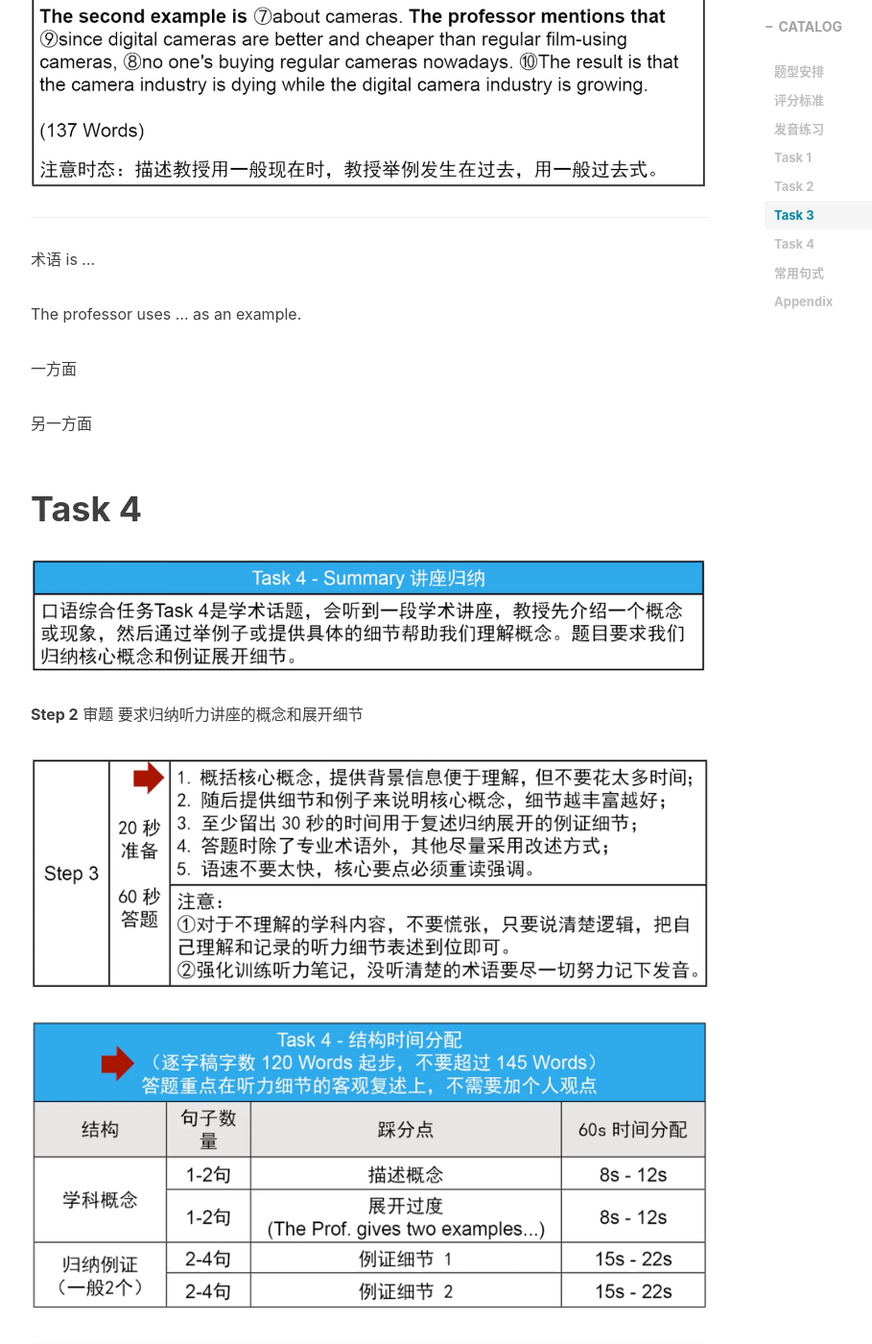
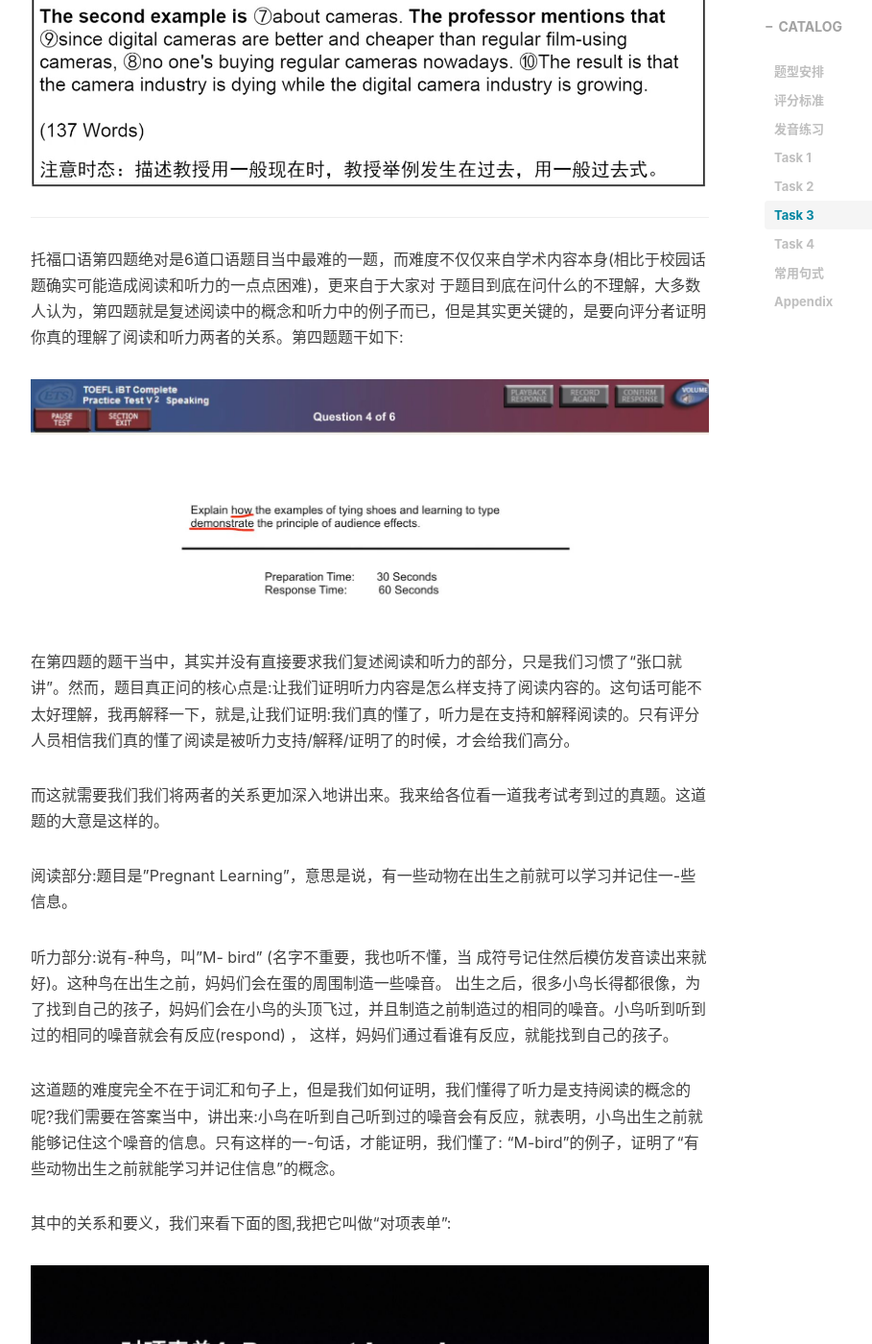
Before and after one commit to MessiahChen/MessiahChen.github.io, a Jekyll site: the page built from _posts/2020-07-20-TOEFL-Speaking.markdown, in a window 1280 px wide and 1400 px high, scrolled down 12497 px. Shown: the whole window at 96% size, without its empty margins (233-1142 px from the left). Built offline with Jekyll 4.4.1, drawn with Linux system fonts in a browser that asks for light colours; nearby versions of some CDN libraries; comment, search, counter and statistics services are not loaded; some of the changed text lies outside the part shown.

Commit message:
update speaking

```diff
--- a/_posts/2020-07-20-TOEFL-Speaking.markdown
+++ b/_posts/2020-07-20-TOEFL-Speaking.markdown
@@ -180,6 +180,32 @@ For example/because/细节
 
 ---
 
+托福口语第四题绝对是6道口语题目当中最难的一题，而难度不仅仅来自学术内容本身(相比于校园话题确实可能造成阅读和听力的一点点困难)，更来自于大家对 于题目到底在问什么的不理解，大多数人认为，第四题就是复述阅读中的概念和听力中的例子而已，但是其实更关键的，是要向评分者证明你真的理解了阅读和听力两者的关系。第四题题干如下:
+
+![img](/img/in-post/post-TOEFL/speaking-33.jpg)
+
+在第四题的题干当中，其实并没有直接要求我们复述阅读和听力的部分，只是我们习惯了“张口就讲"。然而，题目真正问的核心点是:让我们证明听力内容是怎么样支持了阅读内容的。这句话可能不太好理解，我再解释一下，就是,让我们证明:我们真的懂了，听力是在支持和解释阅读的。只有评分人员相信我们真的懂了阅读是被听力支持/解释/证明了的时候，才会给我们高分。
+
+而这就需要我们我们将两者的关系更加深入地讲出来。我来给各位看一道我考试考到过的真题。这道题的大意是这样的。
+
+阅读部分:题目是"Pregnant Learning"，意思是说，有一些动物在出生之前就可以学习并记住一-些信息。
+
+听力部分:说有-种鸟，叫"M- bird" (名字不重要，我也听不懂，当 成符号记住然后模仿发音读出来就好)。这种鸟在出生之前，妈妈们会在蛋的周围制造一些噪音。 出生之后，很多小鸟长得都很像，为了找到自己的孩子，妈妈们会在小鸟的头顶飞过，并且制造之前制造过的相同的噪音。小鸟听到听到过的相同的噪音就会有反应(respond) ， 这样，妈妈们通过看谁有反应，就能找到自己的孩子。
+
+这道题的难度完全不在于词汇和句子上，但是我们如何证明，我们懂得了听力是支持阅读的概念的呢?我们需要在答案当中，讲出来:小鸟在听到自己听到过的噪音会有反应，就表明，小鸟出生之前就能够记住这个噪音的信息。只有这样的一-句话，才能证明，我们懂了: "M-bird"的例子，证明了“有些动物出生之前就能学习并记住信息"的概念。
+
+其中的关系和要义，我们来看下面的图,我把它叫做“对项表单":
+
+![img](/img/in-post/post-TOEFL/speaking-34.jpg)
+
+所以，那些对于自己第四题的回答很自信，认为讲得很全、讲得很流畅，但是分数依然最多是个Fair的同学，你们应该明白了自己究竟缺失的是哪部分内容了，就是"证明我们懂了关系”的部分。而在第四题的答题模板中，两者关系也是需要单独重点讲出来的。
+
+Task-4答题模版:
+
+![img](/img/in-post/post-TOEFL/speaking-35.jpg)
+
+---
+
 术语 is ...
 
 The professor uses ... as an example.
@@ -187,6 +213,8 @@ The professor uses ... as an example.
 一方面
 
 另一方面
+
+So,证明两者关系
 
 # Task 4
 
```
Also changed, not shown: img/in-post/post-TOEFL/speaking-33.jpg (added), img/in-post/post-TOEFL/speaking-34.jpg (added), img/in-post/post-TOEFL/speaking-35.jpg (added).
